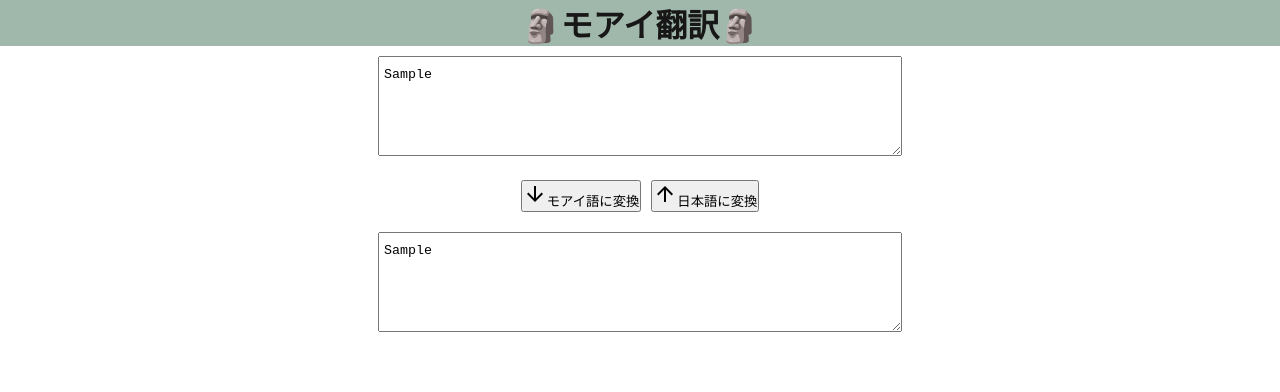
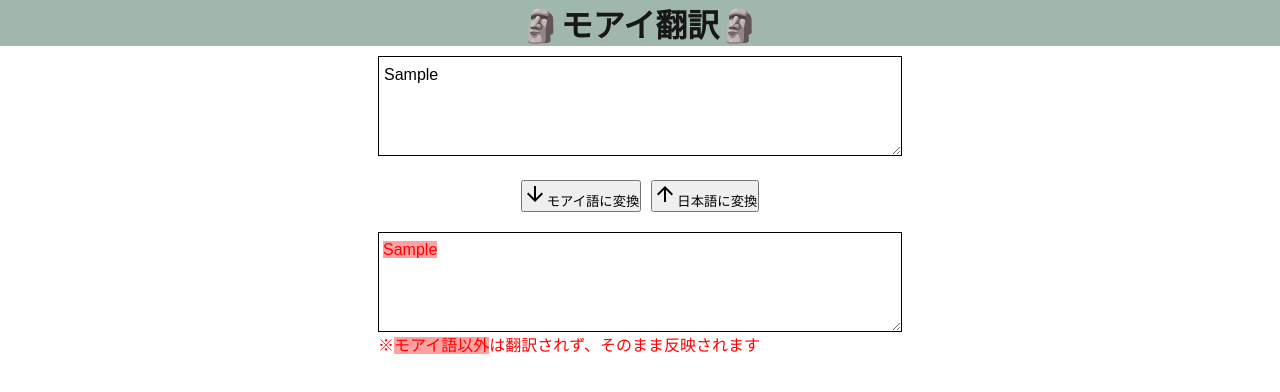
Before and after one commit to Hiroto-Shida/moai-translate, a Next.js app: page / in a window 1280 px wide. Both pictures are taken after typing "Sample" into the empty fields and a click on the button "日本語に変換". Shown: the top 392 px of the page. Built offline with nearby package versions, Linux system fonts and the light colour scheme.

Commit message:
モアイ語から日本語への変換機能の実装

```diff
--- a/src/components/Home/Presenter.tsx
+++ b/src/components/Home/Presenter.tsx
@@ -1,26 +1,97 @@
-import { SubmitHandler, useFormContext } from "react-hook-form";
+import {
+  SubmitErrorHandler,
+  SubmitHandler,
+  useFormContext,
+} from "react-hook-form";
 import { FormType } from ".";
 import styles from "./index.module.scss";
 import ArrowUpwardIcon from "@mui/icons-material/ArrowUpward";
 import ArrowDownwardIcon from "@mui/icons-material/ArrowDownward";
+import { useEffect, useMemo, useRef } from "react";
+import clsx from "clsx";
+import React from "react";
 
 type Props = {
   translateToMoai: SubmitHandler<FormType>;
   translateToJp: SubmitHandler<FormType>;
+  translateInvalidToJp: SubmitErrorHandler<FormType>;
+  moaiLangText: string;
+  notMoaiLangIndices: number[];
+  handleChangeMoaiLang: (value: string) => void;
 };
 
-const Presenter: React.FC<Props> = ({ translateToMoai, translateToJp }) => {
-  const { register, handleSubmit } = useFormContext<FormType>();
+const Presenter: React.FC<Props> = ({
+  translateToMoai,
+  translateToJp,
+  translateInvalidToJp,
+  moaiLangText,
+  notMoaiLangIndices,
+  handleChangeMoaiLang,
+}) => {
+  const { register, handleSubmit, formState, setValue } =
+    useFormContext<FormType>();
+
+  const textMoaiRef = useRef<HTMLTextAreaElement | null>(null);
+  const displayAreaRef = useRef<HTMLDivElement | null>(null);
+
+  // モアイ語のテキストをスタイル付きで表示する
+  const styledMoaiLangText = useMemo(() => {
+    return moaiLangText.split("").map((char, index) => {
+      if (char === "\n") {
+        // MEMO: 改行した時の自動スクロール考慮
+        if (index === moaiLangText.length - 1)
+          return (
+            <React.Fragment key={index}>
+              <br />
+              <br />
+            </React.Fragment>
+          );
+        return <br key={index} />;
+      }
+      // TODO: spanを最小限にする
+      if (notMoaiLangIndices.includes(index)) {
+        return (
+          <span key={index} className={styles.error}>
+            {char}
+          </span>
+        );
+      }
+      return <span key={index}>{char}</span>;
+    });
+  }, [moaiLangText, notMoaiLangIndices]);
+
+  // 入力要素と表示要素のスクロールを連動させる
+  useEffect(() => {
+    const textMoaiElement = textMoaiRef.current;
+    if (textMoaiElement) {
+      const handleScroll = () => {
+        const scrollTop = textMoaiRef.current?.scrollTop;
+        const displayAreaElement = displayAreaRef.current;
+        if (displayAreaElement) {
+          displayAreaElement.scrollTo({ top: scrollTop });
+        }
+      };
+      textMoaiElement.addEventListener("scroll", handleScroll);
+      return () => {
+        textMoaiElement.removeEventListener("scroll", handleScroll);
+      };
+    }
+  }, []);
+
   return (
     <div className={styles.bodyWrapper}>
-      <form id="translateToMoai" onSubmit={handleSubmit(translateToMoai)}>
+      <form
+        id="translateToMoai"
+        onSubmit={handleSubmit(translateToMoai)}
+        className={styles.formElement}
+      >
         <textarea
           className={styles.textarea}
-          // type="text"
           id="textJp"
           {...register("textJp")}
           placeholder="こんにちは"
         />
+        <span className={styles.error}>{formState.errors.textJp?.message}</span>
       </form>
       <div className={styles.buttonWrapper}>
         <button type="submit" form="translateToMoai" className={styles.button}>
@@ -32,14 +103,36 @@ const Presenter: React.FC<Props> = ({ translateToMoai, translateToJp }) => {
           日本語に変換
         </button>
       </div>
-      <form id="translateToJp" onSubmit={handleSubmit(translateToJp)}>
+      <form
+        id="translateToJp"
+        onSubmit={handleSubmit(translateToJp, translateInvalidToJp)}
+        className={clsx(styles.formElement, styles.moaiTextWrapper)}
+      >
+        <div className={styles.displayArea} ref={displayAreaRef}>
+          {styledMoaiLangText}
+        </div>
         <textarea
           className={styles.textarea}
-          // type="text"
           id="textMoai"
           {...register("textMoai")}
-          placeholder="モーアモーiモァィモァイモアー"
+          ref={textMoaiRef}
+          onInput={(e) => {
+            setValue("textMoai", e.currentTarget.value);
+            handleChangeMoaiLang(e.currentTarget.value);
+          }}
+          placeholder="モーアモーｨモァィモァイモアー"
         />
+        <span className={styles.validationError}>
+          {formState.errors.textMoai?.message?.split("*").map((text, index) => {
+            return index % 2 === 0 ? (
+              <React.Fragment key={index}>{text}</React.Fragment>
+            ) : (
+              <span key={index} className={styles.error}>
+                {text}
+              </span>
+            );
+          })}
+        </span>
       </form>
     </div>
   );
--- a/src/components/Home/index.module.scss
+++ b/src/components/Home/index.module.scss
@@ -6,14 +6,6 @@
   display: flex;
   flex-direction: column;
   gap: 10px;
-}
-
-form {
-  > .textarea {
-    width: 100%;
-    height: 100px;
-    padding: 10px 5px;
-  }
 }
 
 .buttonWrapper {
@@ -27,3 +19,54 @@ form {
     padding: auto;
   }
 }
+
+.formElement {
+  > .textarea {
+    font-size: 16px;
+    line-height: 1;
+    width: 100%;
+    height: 100px;
+    padding: 10px 5px;
+    border: 1px solid #000000;
+  }
+}
+
+.moaiTextWrapper {
+  position: relative;
+
+  > .textarea {
+    position: absolute;
+    top: 0;
+    caret-color: #000000;
+    background-color: transparent;
+    color: transparent;
+  }
+
+  > .textarea::selection {
+    background-color: rgba($color: #b2b2b2, $alpha: 0.5);
+  }
+}
+
+.displayArea {
+  font-size: 16px;
+  line-height: 1;
+  width: 100%;
+  height: 100px;
+
+  padding: 10px 5px;
+  overflow-y: scroll;
+  white-space: pre-wrap;
+
+  > .error {
+    color: red;
+    background-color: #ffa1a1;
+  }
+}
+
+.validationError {
+  color: red;
+
+  > .error {
+    background-color: #ffa1a1;
+  }
+}
--- a/src/components/Home/index.tsx
+++ b/src/components/Home/index.tsx
@@ -1,39 +1,110 @@
-import { FormProvider, SubmitHandler, useForm } from "react-hook-form";
+import {
+  FormProvider,
+  SubmitErrorHandler,
+  SubmitHandler,
+  useForm,
+} from "react-hook-form";
 import { MOAI_GO } from "../../tools/moaiLanguage";
 import Presenter from "./Presenter";
+import * as yup from "yup";
+import { yupResolver } from "@hookform/resolvers/yup";
+import * as schemas from "../../validations/schemas";
+import { useState } from "react";
 
 export type FormType = {
-  textJp: string;
-  textMoai: string;
+  textJp?: string;
+  textMoai?: string;
 };
+
+const schema = yup.object({
+  textJp: yup.string(),
+  textMoai: schemas.moaiLang,
+});
 
 const Home = () => {
   const methods = useForm<FormType>({
+    mode: "onChange",
+    resolver: yupResolver(schema),
     defaultValues: {
       textJp: "",
       textMoai: "",
     },
   });
 
-  const { setValue } = methods;
+  const { setValue, getValues } = methods;
 
+  // 日本語をモアイ語に変換する
   const translateToMoai: SubmitHandler<FormType> = (data) => {
+    if (!data.textJp) return;
+
     const textMoai = data.textJp
       .split("")
       .map((char) => MOAI_GO[char])
       .join("");
-    setValue("textMoai", textMoai);
+    const textMoaiElement = document.getElementById(
+      "textMoai"
+    ) as HTMLTextAreaElement;
+    if (textMoaiElement) textMoaiElement.value = textMoai;
+    handleChangeMoaiLang(textMoai);
   };
 
+  // バリデーションエラーがある時の処理
+  const translateInvalidToJp: SubmitErrorHandler<FormType> = () => {
+    const value = getValues("textMoai");
+    translateToJp({ textMoai: value });
+  };
+
+  // モアイ語を日本語に変換する
   const translateToJp: SubmitHandler<FormType> = (data) => {
+    if (!data.textMoai) return;
+
     const pattern = Object.values(MOAI_GO).reverse().join("|");
     const regexp = new RegExp(pattern, "g");
-    const textJp = data.textMoai.replace(regexp, (matched) => {
-      const a = Object.values(MOAI_GO).find((value) => value === matched);
-      return a ? a[0] : matched;
+    const textJp = data.textMoai.replace(regexp, (char) => {
+      const matchedEntries = Object.entries(MOAI_GO).find(
+        ([key, value]) => value === char
+      );
+      return matchedEntries ? matchedEntries[0] : char;
     });
 
     setValue("textJp", textJp);
+  };
+
+  const [notMoaiLangIndices, setNotMoaiLangIndices] = useState<number[]>([]);
+  const [moaiLangText, setMoaiLangText] = useState<string>("");
+
+  const handleChangeMoaiLang = (value: string) => {
+    setMoaiLangText(value);
+
+    const PATTERN = Object.values(MOAI_GO).reverse().join("|");
+    const allMoaiLangRegExp = new RegExp(`^(${PATTERN}|\\s)*$`);
+    const moaiLangRegExp = new RegExp(`${PATTERN}|\\s`, "g");
+    let match;
+
+    // マッチしない部分のインデックスを保存する配列
+    const errorIndices: number[] = [];
+
+    // 全体が正しいかどうかチェック
+    if (!allMoaiLangRegExp.test(value)) {
+      // 許可されているパターンをすべてサーチし、その範囲を除外
+      let lastIndex = 0;
+      while ((match = moaiLangRegExp.exec(value)) !== null) {
+        if (match.index > lastIndex) {
+          // マッチしない部分のインデックスを記録
+          for (let i = lastIndex; i < match.index; i++) {
+            errorIndices.push(i);
+          }
+        }
+        lastIndex = match.index + match[0].length;
+      }
+      // 末尾(後半)のマッチしない部分をチェック
+      if (lastIndex < value.length) {
+        for (let i = lastIndex; i < value.length; i++) {
+          errorIndices.push(i);
+        }
+      }
+    }
+    setNotMoaiLangIndices(errorIndices);
   };
 
   return (
@@ -41,6 +112,10 @@ const Home = () => {
       <Presenter
         translateToMoai={translateToMoai}
         translateToJp={translateToJp}
+        translateInvalidToJp={translateInvalidToJp}
+        moaiLangText={moaiLangText}
+        notMoaiLangIndices={notMoaiLangIndices}
+        handleChangeMoaiLang={handleChangeMoaiLang}
       />
     </FormProvider>
   );
--- a/src/styles/globals.css
+++ b/src/styles/globals.css
@@ -28,6 +28,7 @@ body {
   box-sizing: border-box;
   padding: 0;
   margin: 0;
+  font-family: sans-serif;
 }
 
 a {
--- /dev/null
+++ b/src/validations/schemas.ts
@@ -0,0 +1,16 @@
+/** @file スキーマの定義 */
+import { MOAI_GO } from "@/tools/moaiLanguage";
+import * as yup from "yup";
+
+const PATTERN = Object.values(MOAI_GO).reverse().join("|");
+const REGEXP = new RegExp(`^(${PATTERN}|\\s)*$`);
+
+export const moaiLang = yup
+  .string()
+  .test(
+    "moaiLang",
+    "※*モアイ語以外*は翻訳されず、そのまま反映されます",
+    (value) => {
+      return REGEXP.test(value ? value : "");
+    }
+  );
```
Also changed, not shown: package.json (+5 -2 lines), 1 other file (tests, documents, lock files or other folders).
